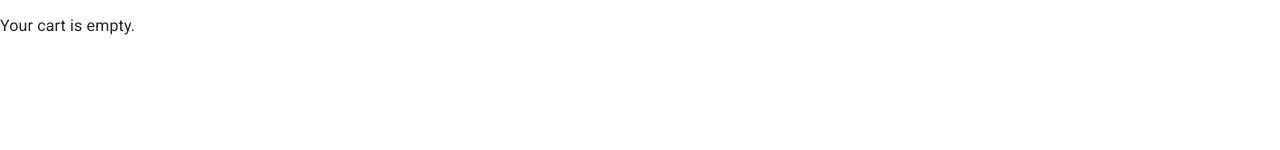
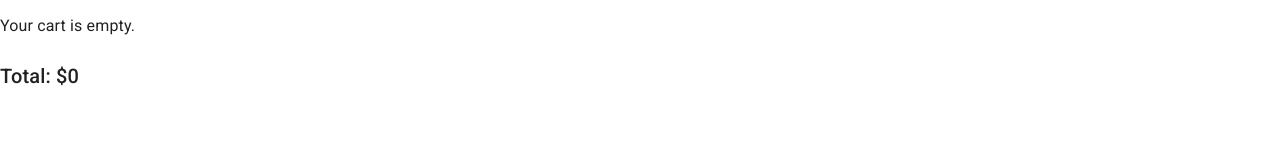
Before and after one commit to pademarcos/akademi-Frontend, a React (Create React App) app: page /cart in a window 1280 px wide. Shown: the part 196-346 px from the top of the page. Built offline with nearby package versions, Linux system fonts and the light colour scheme.

Commit message:
precios calculados

```diff
--- a/src/pages/Cart.js
+++ b/src/pages/Cart.js
@@ -14,6 +14,13 @@ import { Delete as DeleteIcon, Add as AddIcon, Remove as RemoveIcon } from "@mui
 
 
 const Cart = ({ cartItems, removeFromCart, updateQuantity }) => {
+  const calculateItemTotal = (item) => {
+    return item.price * item.quantity;
+  };
+
+  const calculateCartTotal = () => {
+    return cartItems.reduce((total, item) => total + calculateItemTotal(item), 0);
+  };
   return (
     <div>
       <Typography variant="h4" gutterBottom>
@@ -25,7 +32,7 @@ const Cart = ({ cartItems, removeFromCart, updateQuantity }) => {
         <List>
           {cartItems.map((item) => (
             <ListItem key={item.id}>
-              <ListItemText primary={item.name} />
+              <ListItemText primary={item.name}  secondary={`Price: $${item.price}`}/>
               <Grid container alignItems="center">
                 <Grid item>
                   <TextField
@@ -52,6 +59,9 @@ const Cart = ({ cartItems, removeFromCart, updateQuantity }) => {
                   </IconButton>
                 </Grid>
                 <ListItemSecondaryAction>
+                <Typography variant="subtitle1">
+                    Unit Price: ${item.price} | Total: ${calculateItemTotal(item)}
+                  </Typography>
                   <Button
                     color="secondary"
                     onClick={() => removeFromCart(item.id)}
@@ -65,6 +75,9 @@ const Cart = ({ cartItems, removeFromCart, updateQuantity }) => {
           ))}
         </List>
       )}
+        <Typography variant="h6" style={{ marginTop: 20 }}>
+        Total: ${calculateCartTotal()}
+      </Typography>
     </div>
   );
 };
```
